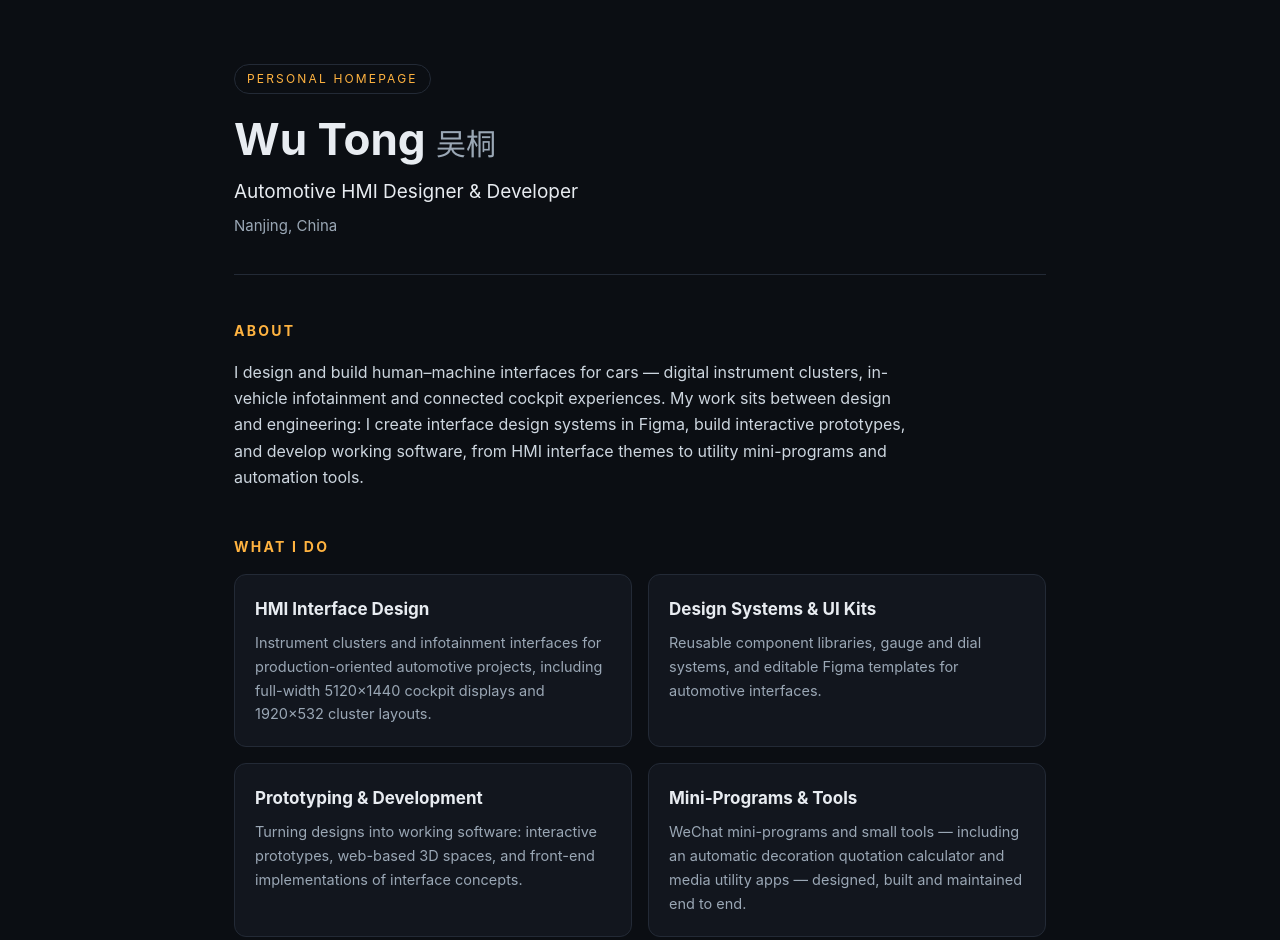
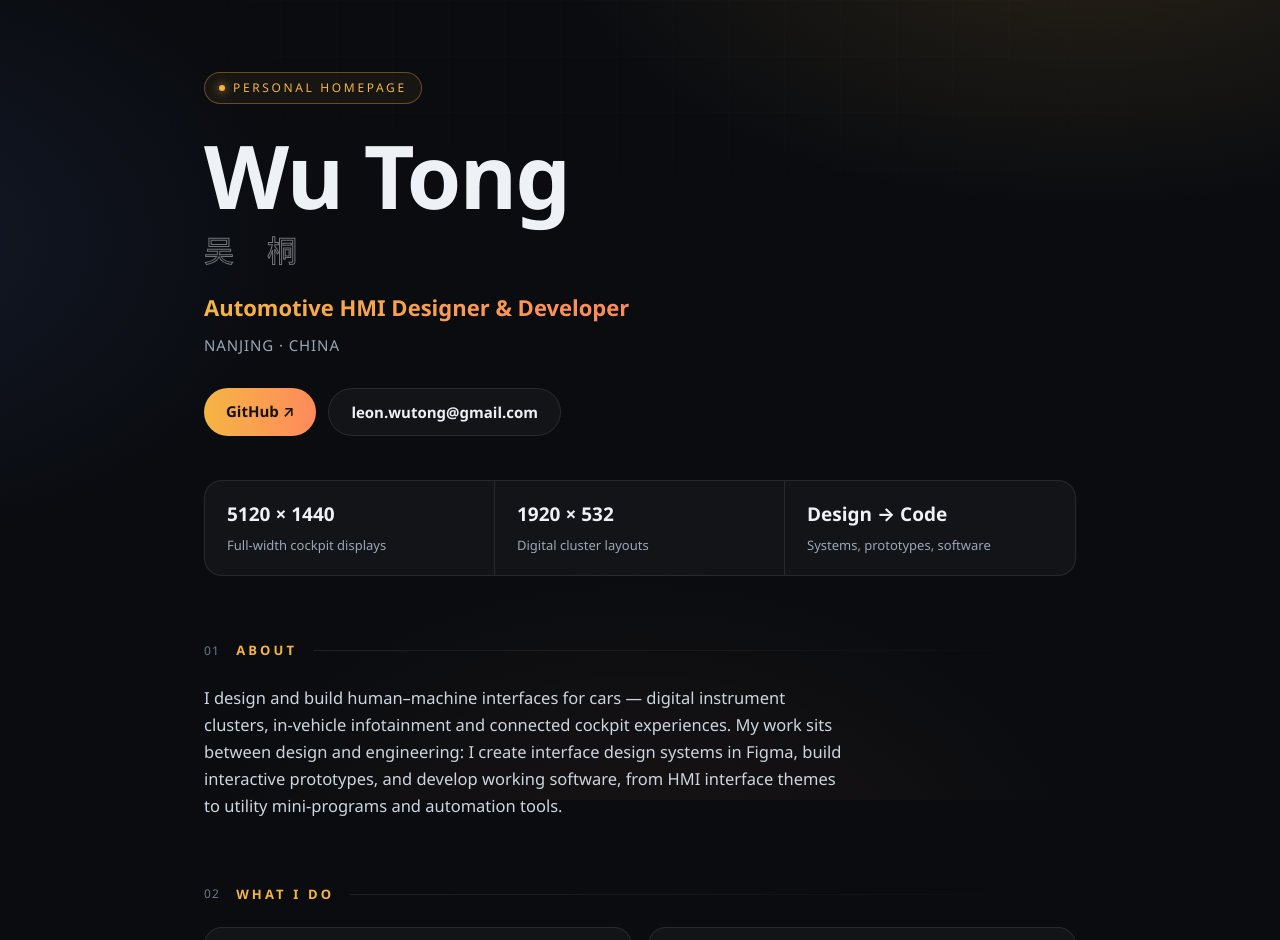
Before and after one commit to wutongworks/wutongworks.github.io, a plain HTML site: page index.html in a window 1280 px wide. Shown: the top 940 px of the page. Drawn offline with Linux system fonts and the light colour scheme.

Commit message:
Beautify homepage and bind custom domain wutong.qd.je

```diff
--- a/index.html
+++ b/index.html
@@ -5,50 +5,114 @@
 <meta name="viewport" content="width=device-width, initial-scale=1.0">
 <title>Wu Tong — Automotive HMI Designer &amp; Developer</title>
 <meta name="description" content="Personal homepage of Wu Tong, an automotive HMI designer and developer based in Nanjing, China. Instrument clusters, cockpit interfaces, design systems and software prototypes.">
+<meta name="theme-color" content="#0a0c10">
 <style>
   :root{
-    --bg:#0b0e13; --panel:#12161e; --line:#232a36; --text:#e8ecf1; --muted:#9aa7b5; --accent:#ffb340;
+    --bg:#0a0c10; --panel:rgba(255,255,255,.035); --panel2:rgba(255,255,255,.06);
+    --line:rgba(255,255,255,.09); --text:#eef1f5; --muted:#9aa7b5; --faint:#6b7889;
+    --accent:#f5b544; --accent2:#ff8a5c; --radius:18px;
   }
   *{margin:0;padding:0;box-sizing:border-box}
-  body{background:var(--bg);color:var(--text);font-family:-apple-system,BlinkMacSystemFont,"Segoe UI",Roboto,"Helvetica Neue",Arial,sans-serif;line-height:1.65}
-  .wrap{max-width:860px;margin:0 auto;padding:64px 24px 80px}
-  header{border-bottom:1px solid var(--line);padding-bottom:36px}
-  .tag{display:inline-block;font-size:12px;letter-spacing:.18em;text-transform:uppercase;color:var(--accent);border:1px solid var(--line);border-radius:999px;padding:4px 12px;margin-bottom:20px}
-  h1{font-size:44px;line-height:1.15;font-weight:700}
-  h1 .cn{color:var(--muted);font-weight:400;font-size:30px}
-  .role{margin-top:12px;font-size:19px;color:var(--text)}
-  .loc{margin-top:6px;color:var(--muted);font-size:15px}
-  section{margin-top:44px}
-  h2{font-size:14px;letter-spacing:.16em;text-transform:uppercase;color:var(--accent);margin-bottom:16px}
-  p{color:#cdd6df;max-width:68ch}
+  html{scroll-behavior:smooth}
+  body{background:var(--bg);color:var(--text);line-height:1.65;overflow-x:hidden;
+    font-family:"Avenir Next","Segoe UI",-apple-system,BlinkMacSystemFont,Roboto,"Helvetica Neue","PingFang SC","Microsoft YaHei",sans-serif}
+  ::selection{background:var(--accent);color:#14100a}
+
+  /* ambient background */
+  .bg{position:fixed;inset:0;z-index:-2;background:
+    radial-gradient(900px 480px at 85% -10%, rgba(245,181,68,.13), transparent 60%),
+    radial-gradient(700px 500px at -10% 30%, rgba(94,140,255,.10), transparent 60%),
+    radial-gradient(800px 600px at 50% 115%, rgba(255,138,92,.07), transparent 60%), var(--bg)}
+  .grid-overlay{position:fixed;inset:0;z-index:-1;pointer-events:none;opacity:.5;
+    background-image:linear-gradient(rgba(255,255,255,.025) 1px,transparent 1px),linear-gradient(90deg,rgba(255,255,255,.025) 1px,transparent 1px);
+    background-size:56px 56px;
+    -webkit-mask-image:radial-gradient(ellipse 90% 60% at 50% 0%,#000 30%,transparent 75%);
+            mask-image:radial-gradient(ellipse 90% 60% at 50% 0%,#000 30%,transparent 75%)}
+
+  .wrap{max-width:920px;margin:0 auto;padding:72px 24px 72px}
+
+  /* hero */
+  .tag{display:inline-flex;align-items:center;gap:8px;font-size:12px;letter-spacing:.22em;text-transform:uppercase;color:var(--accent);
+    border:1px solid rgba(245,181,68,.35);border-radius:999px;padding:5px 14px;background:rgba(245,181,68,.06)}
+  .tag::before{content:"";width:6px;height:6px;border-radius:50%;background:var(--accent);box-shadow:0 0 10px var(--accent)}
+  h1{font-size:clamp(52px,9vw,88px);line-height:1.04;font-weight:800;letter-spacing:-.02em;margin-top:26px}
+  h1 .cn{display:block;font-size:clamp(22px,3.4vw,30px);font-weight:500;letter-spacing:.42em;margin-top:14px;
+    color:transparent;-webkit-text-stroke:1px rgba(238,241,245,.45)}
+  .role{margin-top:22px;font-size:clamp(18px,2.6vw,22px);font-weight:600;
+    background:linear-gradient(92deg,var(--accent),var(--accent2));-webkit-background-clip:text;background-clip:text;color:transparent;width:fit-content}
+  .loc{margin-top:8px;color:var(--muted);font-size:15px;letter-spacing:.06em}
+  .cta{display:flex;gap:12px;flex-wrap:wrap;margin-top:30px}
+  .btn{display:inline-block;padding:11px 22px;border-radius:999px;font-size:15px;font-weight:600;transition:.25s;border:1px solid var(--line)}
+  a.btn{color:var(--text);text-decoration:none;background:var(--panel)}
+  a.btn:hover{transform:translateY(-2px);border-color:rgba(245,181,68,.5);background:var(--panel2)}
+  a.btn.primary{background:linear-gradient(92deg,var(--accent),var(--accent2));color:#181106;border:none}
+  a.btn.primary:hover{filter:brightness(1.07)}
+  .stats{display:flex;gap:0;flex-wrap:wrap;margin-top:44px;border:1px solid var(--line);border-radius:var(--radius);background:var(--panel);overflow:hidden}
+  .stat{flex:1 1 180px;padding:18px 22px;border-right:1px solid var(--line)}
+  .stat:last-child{border-right:none}
+  .stat b{display:block;font-size:19px;font-weight:700}
+  .stat span{font-size:13px;color:var(--muted)}
+
+  section{margin-top:64px}
+  .shead{display:flex;align-items:center;gap:16px;margin-bottom:22px}
+  .shead h2{font-size:13px;letter-spacing:.24em;text-transform:uppercase;color:var(--accent);white-space:nowrap}
+  .shead::after{content:"";flex:1;height:1px;background:linear-gradient(90deg,var(--line),transparent)}
+  .shead .no{font-size:12px;color:var(--faint);letter-spacing:.1em}
+  p.lead{color:#cdd6df;max-width:68ch;font-size:16.5px}
+
   .grid{display:grid;grid-template-columns:1fr 1fr;gap:16px}
-  @media (max-width:640px){.grid{grid-template-columns:1fr}h1{font-size:34px}}
-  .card{background:var(--panel);border:1px solid var(--line);border-radius:12px;padding:20px}
-  .card h3{font-size:17px;margin-bottom:8px}
+  @media (max-width:640px){.grid{grid-template-columns:1fr}.stat{border-right:none;border-bottom:1px solid var(--line)}.stat:last-child{border-bottom:none}}
+  .card{position:relative;background:var(--panel);border:1px solid var(--line);border-radius:var(--radius);padding:24px;transition:.3s;overflow:hidden}
+  .card::before{content:"";position:absolute;inset:0 0 auto 0;height:1px;background:linear-gradient(90deg,transparent,rgba(245,181,68,.55),transparent);opacity:0;transition:.3s}
+  .card:hover{transform:translateY(-4px);background:var(--panel2);border-color:rgba(255,255,255,.16)}
+  .card:hover::before{opacity:1}
+  .card .idx{font-size:12px;color:var(--faint);letter-spacing:.14em}
+  .card h3{font-size:17.5px;margin:8px 0 8px;font-weight:700}
   .card p{font-size:14.5px;color:var(--muted)}
+  .card .tags{margin-top:14px;display:flex;gap:8px;flex-wrap:wrap}
+  .card .tags i{font-style:normal;font-size:12px;color:#d8b26a;border:1px solid rgba(245,181,68,.28);border-radius:999px;padding:2px 10px;background:rgba(245,181,68,.05)}
+
   ul.skills{list-style:none;display:flex;flex-wrap:wrap;gap:10px}
-  ul.skills li{border:1px solid var(--line);background:var(--panel);border-radius:999px;padding:6px 14px;font-size:14px;color:#cdd6df}
+  ul.skills li{border:1px solid var(--line);background:var(--panel);border-radius:999px;padding:7px 16px;font-size:14px;color:#cdd6df;transition:.25s}
+  ul.skills li:hover{border-color:rgba(245,181,68,.5);color:var(--text);transform:translateY(-2px)}
+
+  .contact p{font-size:16.5px;color:#cdd6df}
   a{color:var(--accent);text-decoration:none}
   a:hover{text-decoration:underline}
-  footer{margin-top:64px;border-top:1px solid var(--line);padding-top:24px;color:var(--muted);font-size:14px;display:flex;justify-content:space-between;flex-wrap:wrap;gap:10px}
+  footer{margin-top:72px;border-top:1px solid var(--line);padding-top:24px;color:var(--muted);font-size:14px;display:flex;justify-content:space-between;flex-wrap:wrap;gap:10px}
+
+  .reveal{opacity:0;transform:translateY(18px);transition:opacity .7s ease,transform .7s ease}
+  .reveal.in{opacity:1;transform:none}
+  @media (prefers-reduced-motion:reduce){.reveal{opacity:1;transform:none;transition:none}}
 </style>
 </head>
 <body>
+<div class="bg"></div><div class="grid-overlay"></div>
 <div class="wrap">
-  <header>
+
+  <header class="reveal in">
     <span class="tag">Personal Homepage</span>
-    <h1>Wu Tong <span class="cn">吴桐</span></h1>
+    <h1>Wu Tong<span class="cn">吴 桐</span></h1>
     <div class="role">Automotive HMI Designer &amp; Developer</div>
-    <div class="loc">Nanjing, China</div>
+    <div class="loc">NANJING · CHINA</div>
+    <div class="cta">
+      <a class="btn primary" href="https://github.com/Alcindora">GitHub ↗</a>
+      <a class="btn" href="mailto:leon.wutong@gmail.com">leon.wutong@gmail.com</a>
+    </div>
+    <div class="stats">
+      <div class="stat"><b>5120 × 1440</b><span>Full-width cockpit displays</span></div>
+      <div class="stat"><b>1920 × 532</b><span>Digital cluster layouts</span></div>
+      <div class="stat"><b>Design → Code</b><span>Systems, prototypes, software</span></div>
+    </div>
   </header>
 
-  <section>
-    <h2>About</h2>
-    <p>I design and build human–machine interfaces for cars — digital instrument clusters, in-vehicle infotainment and connected cockpit experiences. My work sits between design and engineering: I create interface design systems in Figma, build interactive prototypes, and develop working software, from HMI interface themes to utility mini-programs and automation tools.</p>
+  <section class="reveal">
+    <div class="shead"><span class="no">01</span><h2>About</h2></div>
+    <p class="lead">I design and build human–machine interfaces for cars — digital instrument clusters, in-vehicle infotainment and connected cockpit experiences. My work sits between design and engineering: I create interface design systems in Figma, build interactive prototypes, and develop working software, from HMI interface themes to utility mini-programs and automation tools.</p>
   </section>
 
-  <section>
-    <h2>What I Do</h2>
+  <section class="reveal">
+    <div class="shead"><span class="no">02</span><h2>What I Do</h2></div>
     <div class="grid">
       <div class="card">
         <h3>HMI Interface Design</h3>
@@ -69,46 +133,58 @@
     </div>
   </section>
 
-  <section>
-    <h2>Selected Work</h2>
+  <section class="reveal">
+    <div class="shead"><span class="no">03</span><h2>Selected Work</h2></div>
     <div class="grid">
       <div class="card">
+        <div class="idx">W — 01</div>
         <h3>Car Instrument Cluster UI</h3>
         <p>A detailed 1920×532 digital cluster interface with layered gauges, drive modes and theme variants, built as a fully editable design system.</p>
+        <div class="tags"><i>Figma</i><i>Design System</i><i>Cluster</i></div>
       </div>
       <div class="card">
+        <div class="idx">W — 02</div>
         <h3>BotForge</h3>
         <p>A virtual 3D office populated by AI agent characters — an experiment in giving software agents a shared, visible workspace.</p>
+        <div class="tags"><i>3D Space</i><i>AI Agents</i></div>
       </div>
       <div class="card">
+        <div class="idx">W — 03</div>
         <h3>Decoration Quote Mini-Program</h3>
         <p>A WeChat mini-program that turns construction drawings into itemised renovation quotations automatically.</p>
+        <div class="tags"><i>WeChat</i><i>Automation</i></div>
       </div>
       <div class="card">
+        <div class="idx">W — 04</div>
         <h3>Daily Motion Sketches</h3>
         <p>A daily short-video practice exploring generative scenery, motion and sound — produced with an automated pipeline I built.</p>
+        <div class="tags"><i>Generative</i><i>Video</i></div>
       </div>
     </div>
   </section>
 
-  <section>
-    <h2>Tools</h2>
+  <section class="reveal">
+    <div class="shead"><span class="no">04</span><h2>Tools</h2></div>
     <ul class="skills">
       <li>Figma</li><li>Sketch</li><li>Photoshop</li><li>HMI Design Systems</li>
       <li>HTML / CSS / JavaScript</li><li>Prototyping</li><li>WeChat Mini-Programs</li><li>Git &amp; GitHub</li>
     </ul>
   </section>
 
-  <section>
-    <h2>Contact</h2>
+  <section class="reveal contact">
+    <div class="shead"><span class="no">05</span><h2>Contact</h2></div>
     <p>GitHub: <a href="https://github.com/Alcindora">github.com/Alcindora</a><br>
     Email: <a href="mailto:leon.wutong@gmail.com">leon.wutong@gmail.com</a></p>
   </section>
 
   <footer>
     <span>© 2026 Wu Tong</span>
-    <span>Designed &amp; built by hand — no templates.</span>
+    <span>wutong.qd.je · Designed &amp; built by hand — no templates.</span>
   </footer>
 </div>
+<script>
+  const io = new IntersectionObserver(es => es.forEach(e => { if (e.isIntersecting) { e.target.classList.add('in'); io.unobserve(e.target); } }), { threshold: .08 });
+  document.querySelectorAll('.reveal').forEach(el => io.observe(el));
+</script>
 </body>
 </html>
```
Also changed, not shown: 1 other file.
